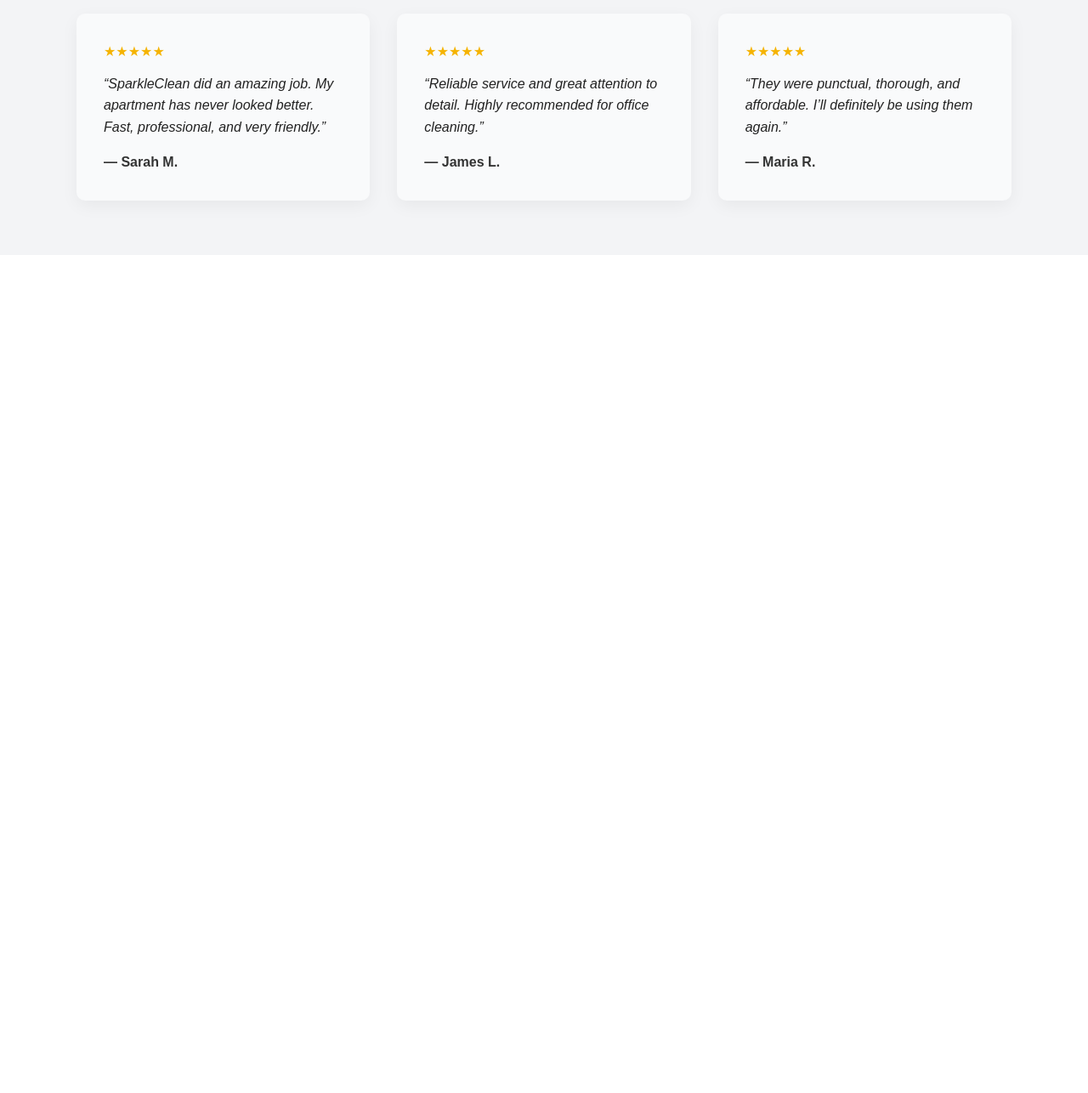
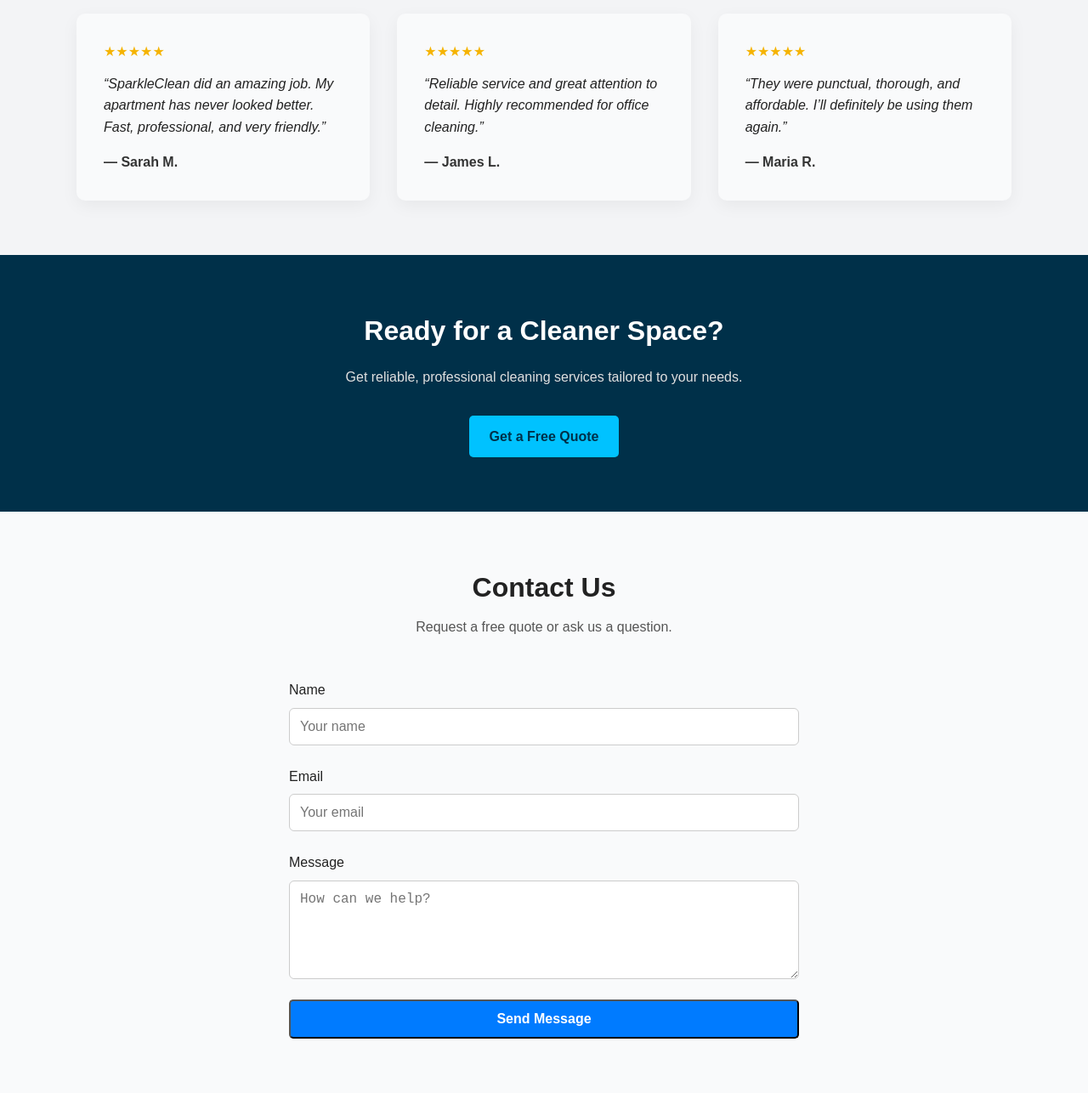
Before and after one commit to Afer1991/local-cleaning-service-website, a plain HTML site: page index.html in a window 1280 px wide. Shown: the part 1181-2467 px from the top of the page at 85% size. Before the commit the page ends 1481 px from the top, so only its background shows below. Drawn offline with Linux system fonts and the light colour scheme.

Commit message:
Add CTA and contact sections

```diff
--- a/index.html
+++ b/index.html
@@ -92,6 +92,49 @@
         </div>
       </div>
     </section>
+    <section class="cta">
+      <div class="container cta-content">
+        <h2>Ready for a Cleaner Space?</h2>
+        <p>
+          Get reliable, professional cleaning services tailored to your needs.
+        </p>
+        <a href="#contact" class="btn-primary">Get a Free Quote</a>
+      </div>
+    </section>
+    <section id="contact" class="contact">
+      <div class="container">
+        <h2 class="section-title">Contact Us</h2>
+        <p class="section-subtitle">
+          Request a free quote or ask us a question.
+        </p>
+
+        <form class="contact-form">
+          <div class="form-group">
+            <label for="name">Name</label>
+            <input type="text" id="name" placeholder="Your name" required />
+          </div>
+
+          <div class="form-group">
+            <label for="email">Email</label>
+            <input type="email" id="email" placeholder="Your email" required />
+          </div>
+
+          <div class="form-group">
+            <label for="message">Message</label>
+            <textarea
+              id="message"
+              rows="5"
+              placeholder="How can we help?"
+              required
+            ></textarea>
+          </div>
+
+          <button type="submit" class="btn-primary">
+            Send Message
+          </button>
+        </form>
+      </div>
+    </section>
     <script src="main.js"></script>
   </body>
 </html>
--- a/styles.css
+++ b/styles.css
@@ -203,6 +203,74 @@ body {
   color: #333;
 }
 
+.cta {
+  padding: 4rem 0;
+  background-color: #003049;
+  color: #ffffff;
+}
+
+.cta-content {
+  text-align: center;
+  max-width: 700px;
+}
+
+.cta h2 {
+  font-size: 2rem;
+  margin-bottom: 1rem;
+}
+
+.cta p {
+  margin-bottom: 2rem;
+  color: #e0e0e0;
+}
+
+.cta .btn-primary {
+  background-color: #00c2ff;
+  color: #003049;
+}
+
+.contact {
+  padding: 4rem 0;
+  background-color: #f9fafb;
+}
+
+.contact-form {
+  max-width: 600px;
+  margin: 0 auto;
+}
+
+.form-group {
+  display: flex;
+  flex-direction: column;
+  margin-bottom: 1.5rem;
+}
+
+.form-group label {
+  margin-bottom: 0.5rem;
+  font-weight: 500;
+}
+
+.form-group input,
+.form-group textarea {
+  padding: 0.75rem;
+  border-radius: 6px;
+  border: 1px solid #ccc;
+  font-size: 1rem;
+}
+
+.form-group input:focus,
+.form-group textarea:focus {
+  outline: none;
+  border-color: #00c2ff;
+}
+
+.contact-form .btn-primary {
+  width: 100%;
+  padding: 0.75rem;
+  font-size: 1rem;
+}
+
+
 @media (min-width: 768px) {
   .hero-text h2 {
     font-size: 2.5rem;
```
